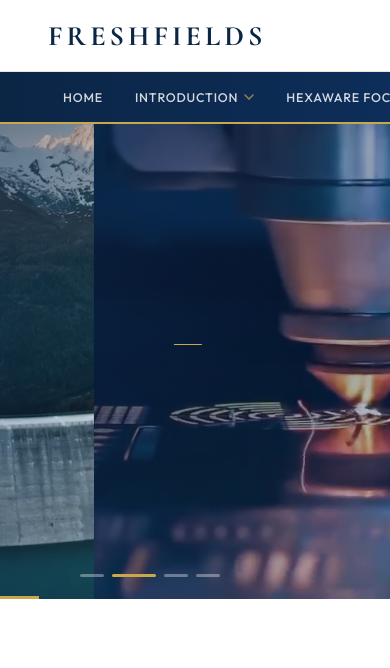
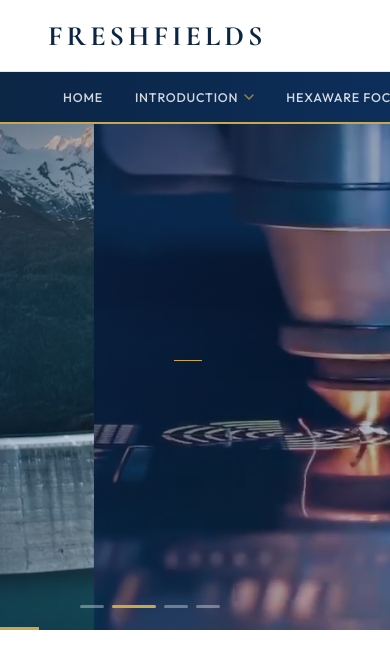
Before and after one commit to venkynani1/Freshfileds, a React (Vite) app: page / in a window 390 px wide. Shown: the top 668 px of the page. Built offline with nearby package versions, Linux system fonts and the light colour scheme.

Commit message:
Make banner height responsive
Updated banner height to be responsive using clamp.

```diff
--- a/src/styles/global.css
+++ b/src/styles/global.css
@@ -353,11 +353,10 @@ body {
 ───────────────────────────────────────── */
 .banner {
   width: 100%;
-  height: 475px;
+  height: clamp(400px, 60vh, 600px);  /* Responsive height */
   overflow: hidden;
   position: relative;
 }
-
 .banner-slider {
   display: flex;
   height: 100%;
```
